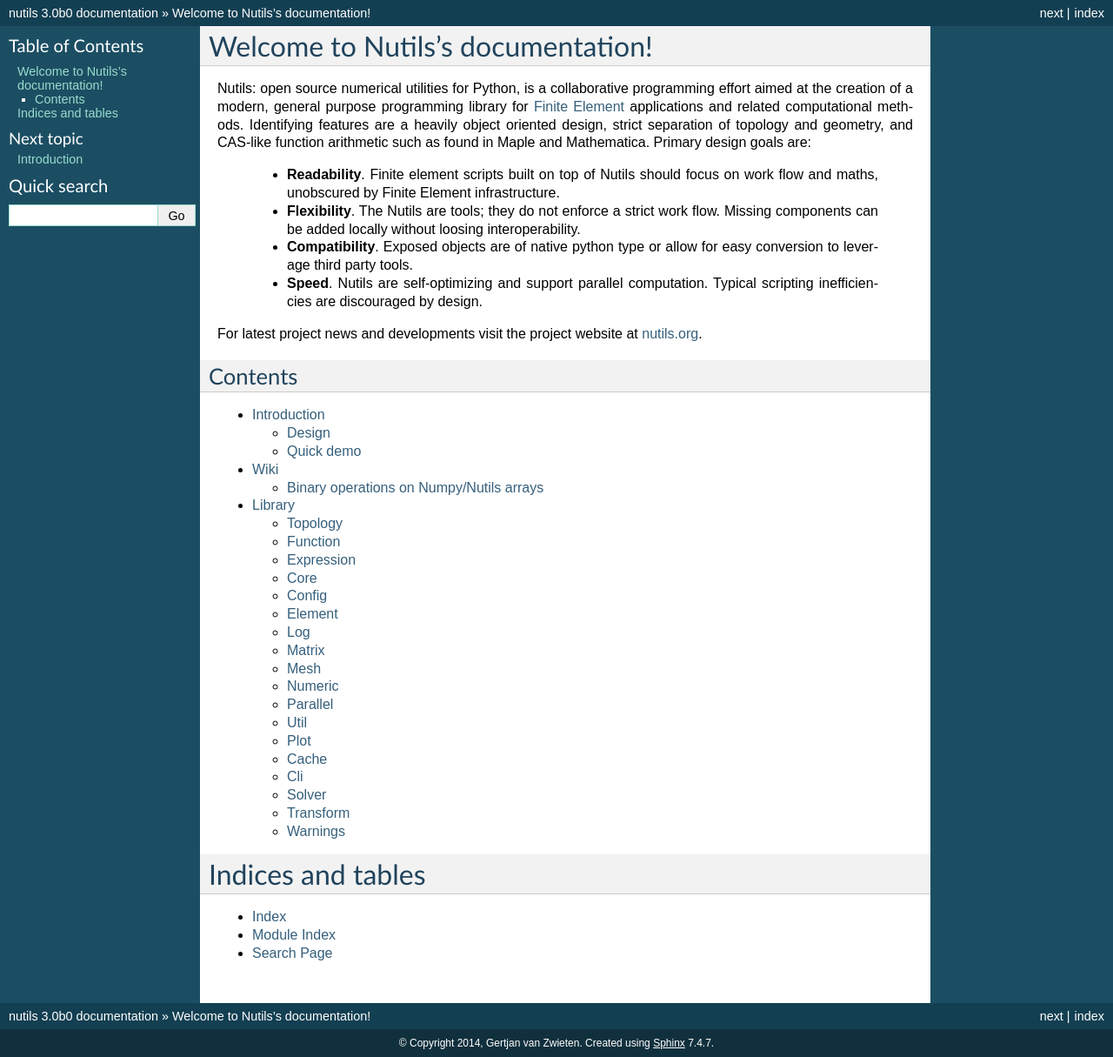
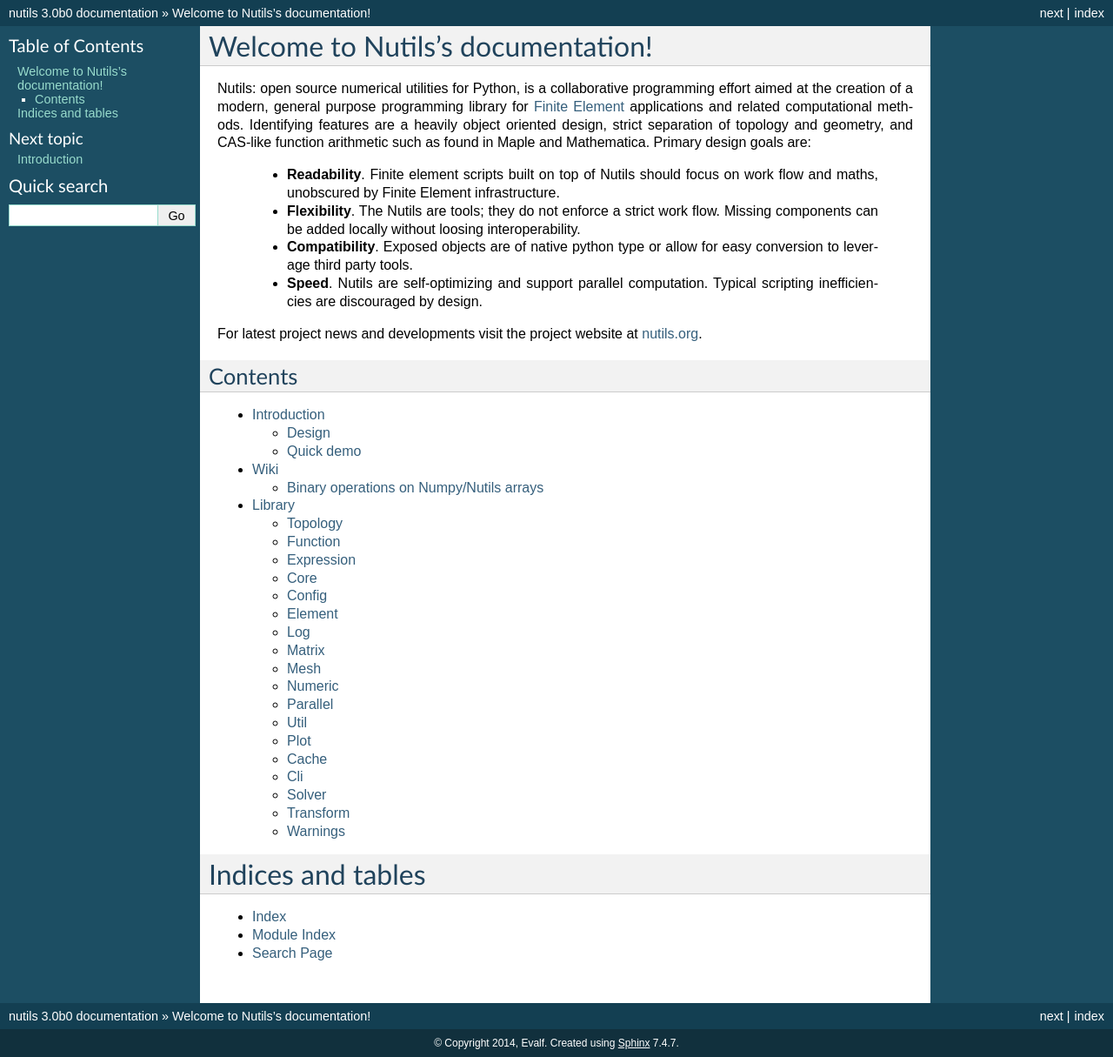
Before and after one commit to evalf/nutils, a Sphinx documentation site: the page built from docs/index.rst, in a window 1280 px wide. Shown: the whole page at 87% size. Built offline with Sphinx 7.4.7, drawn with Linux system fonts in a browser that asks for light colours.

Commit message:
change author to Evalf in docs, setup.py

```diff
--- a/docs/conf.py
+++ b/docs/conf.py
@@ -62,7 +62,7 @@
 
 # General information about the project.
 project = u'nutils'
-copyright = u'2014, Gertjan van Zwieten'
+copyright = u'2014, Evalf'
 
 # The version info for the project you're documenting, acts as replacement for
 # |version| and |release|, also used in various other places throughout the
@@ -217,7 +217,7 @@
 #  author, documentclass [howto, manual, or own class]).
 latex_documents = [
   ('index', 'nutils.tex', u'nutils Documentation',
-   u'Gertjan van Zwieten', 'manual'),
+   u'Evalf', 'manual'),
 ]
 
 # The name of an image file (relative to this directory) to place at the top of
@@ -247,7 +247,7 @@
 # (source start file, name, description, authors, manual section).
 man_pages = [
     ('index', 'nutils', u'nutils Documentation',
-     [u'Gertjan van Zwieten'], 1)
+     [u'Evalf'], 1)
 ]
 
 # If true, show URL addresses after external links.
@@ -261,7 +261,7 @@
 #  dir menu entry, description, category)
 texinfo_documents = [
   ('index', 'nutils', u'nutils Documentation',
-   u'Gertjan van Zwieten', 'nutils', 'One line description of project.',
+   u'Evalf', 'nutils', 'One line description of project.',
    'Miscellaneous'),
 ]
 
@@ -282,9 +282,9 @@
 
 # Bibliographic Dublin Core info.
 epub_title = u'nutils'
-epub_author = u'Gertjan van Zwieten'
-epub_publisher = u'Gertjan van Zwieten'
-epub_copyright = u'2014, Gertjan van Zwieten'
+epub_author = u'Evalf'
+epub_publisher = u'Evalf'
+epub_copyright = u'2014, Evalf'
 
 # The basename for the epub file. It defaults to the project name.
 #epub_basename = u'nutils'
--- a/setup.py
+++ b/setup.py
@@ -35,7 +35,7 @@
   name = 'nutils',
   version = version,
   description = 'Numerical Utilities',
-  author = 'Gertjan van Zwieten and others',
+  author = 'Evalf',
   author_email = 'info@nutils.org',
   url = 'http://nutils.org',
   packages = [ 'nutils' ],
```
